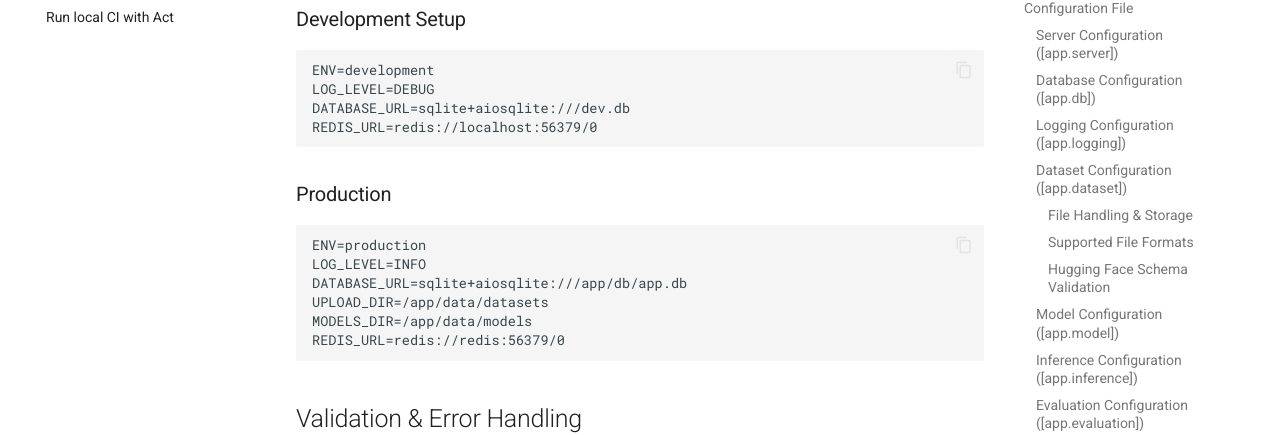
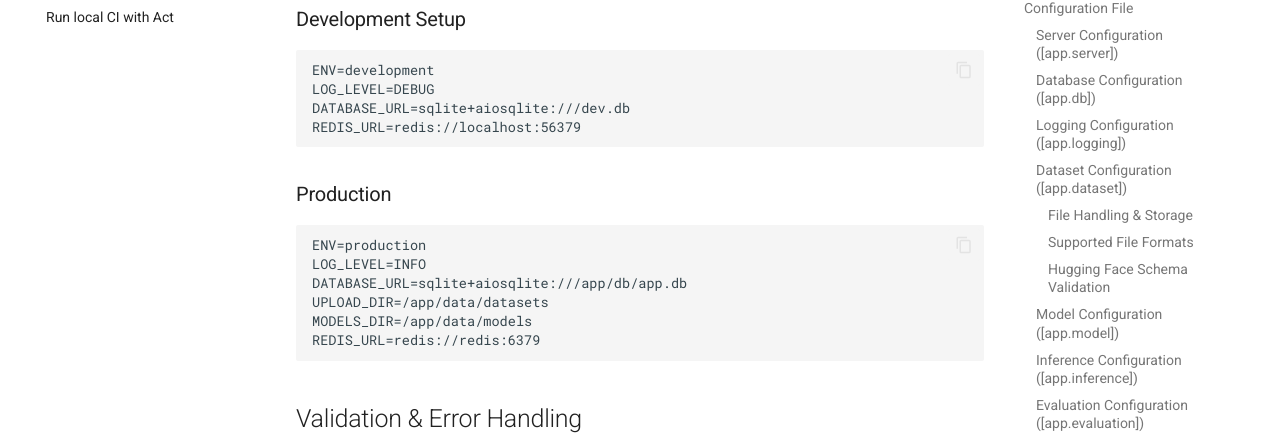
Before and after one commit to Yukasama/vectorize, an MkDocs documentation site: the page built from docs/configuration.md, in a window 1280 px wide and 900 px high, scrolled down 5922 px. Shown: the part 199-634 px from the top of the window. Built offline with MkDocs 1.6.1 and Material for MkDocs 9.7.7, drawn with Linux system fonts in a browser that asks for light colours; comment, search, counter and statistics services are not loaded.

````diff
--- a/docs/configuration.md
+++ b/docs/configuration.md
@@ -230,7 +230,7 @@ The configuration system automatically adjusts based on the `ENV` environment va
 ENV=development
 LOG_LEVEL=DEBUG
 DATABASE_URL=sqlite+aiosqlite:///dev.db
-REDIS_URL=redis://localhost:56379/0
+REDIS_URL=redis://localhost:56379
 ```
 
 ### Production
@@ -241,7 +241,7 @@ LOG_LEVEL=INFO
 DATABASE_URL=sqlite+aiosqlite:///app/db/app.db
 UPLOAD_DIR=/app/data/datasets
 MODELS_DIR=/app/data/models
-REDIS_URL=redis://redis:56379/0
+REDIS_URL=redis://redis:6379
 ```
 
 ## Validation & Error Handling
````
Also changed, not shown: 1 other file.
